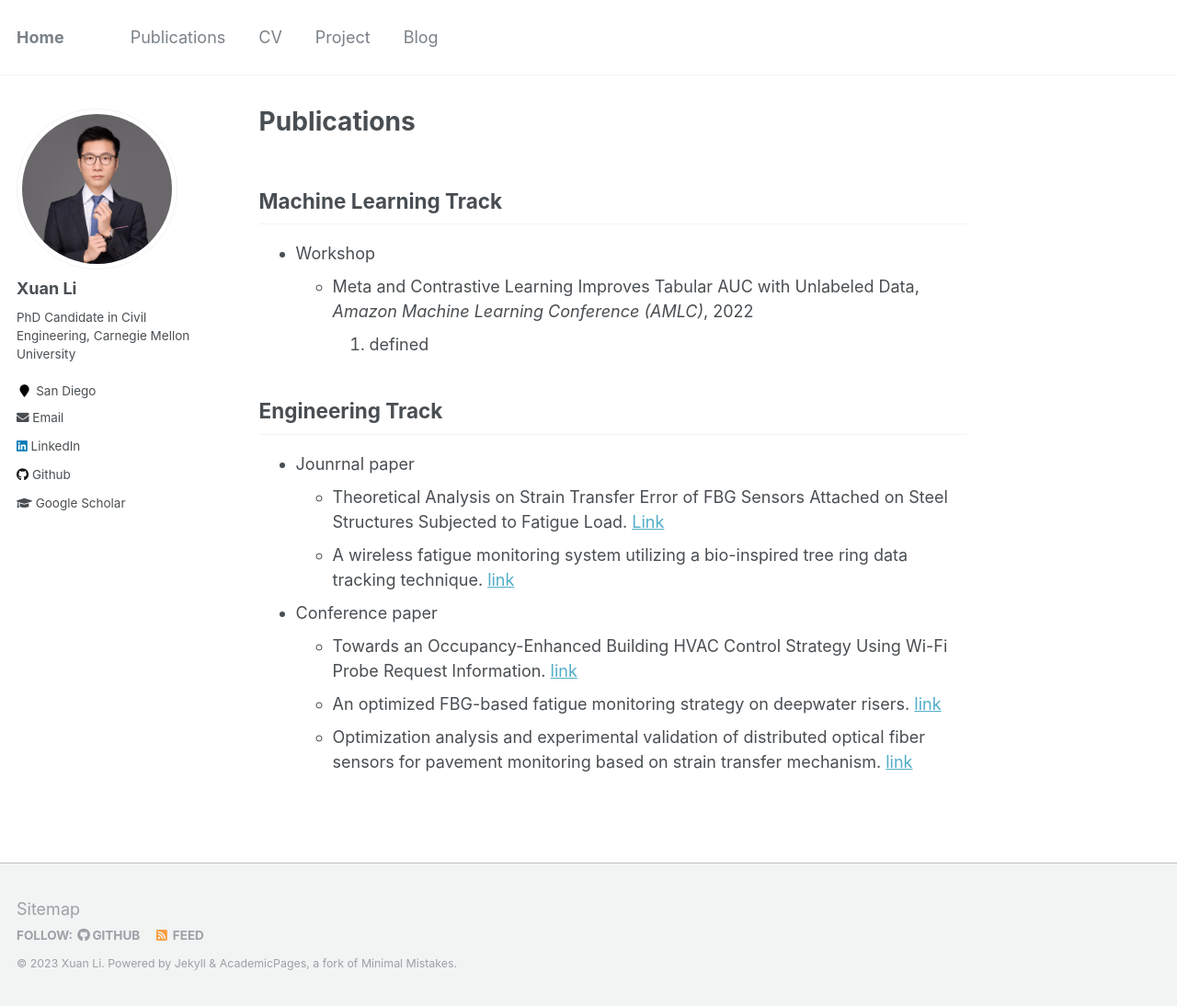
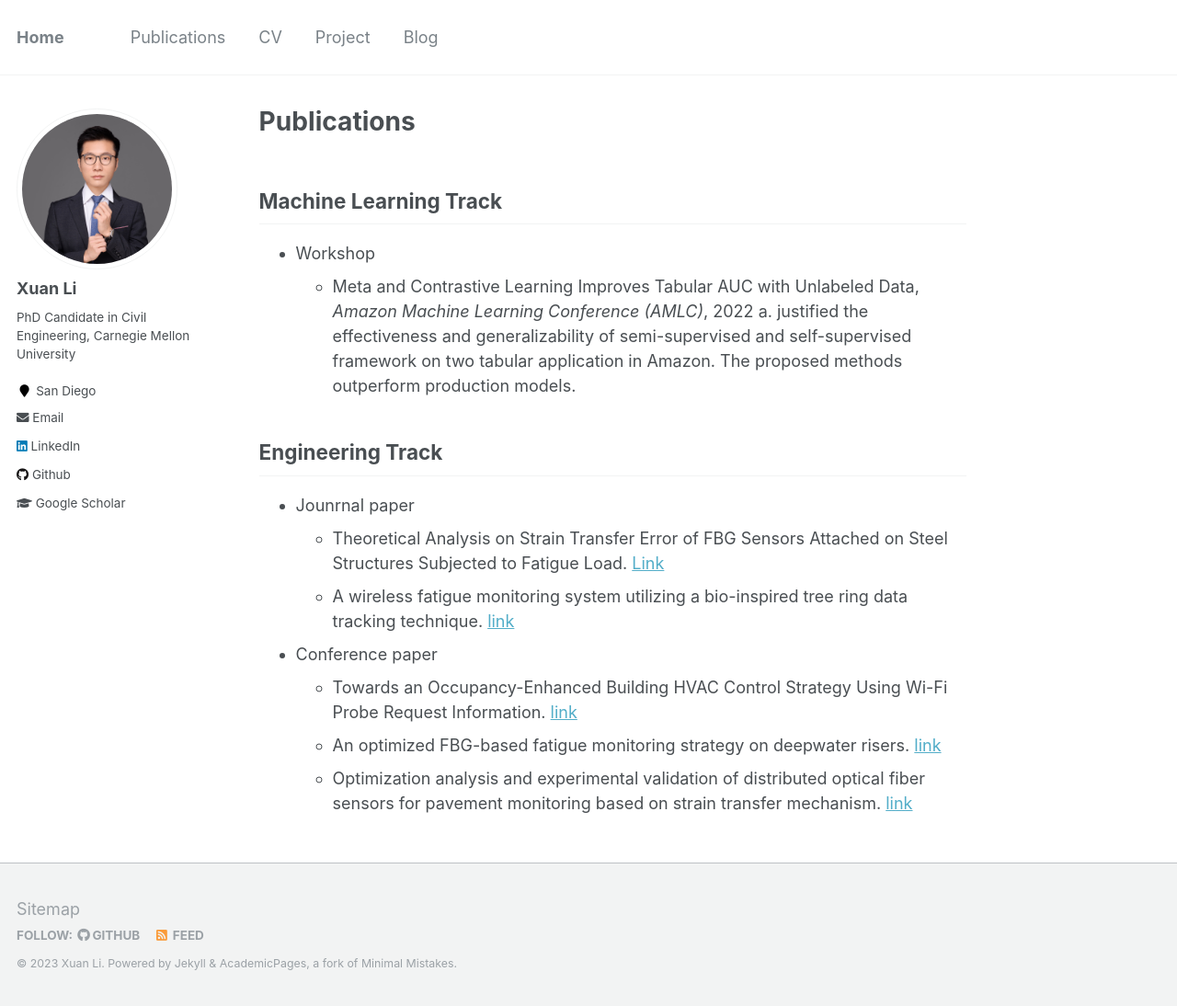
Before and after one commit to milanlx/milanlx.github.io, a Jekyll site: the page built from _pages/publication-test.md, in a window 1280 px wide and 1094 px high. Shown: the whole window at 92% size. Built offline with Jekyll 4.4.1, drawn with Linux system fonts in a browser that asks for light colours.

Commit message:
Update publication-test.md

```diff
--- a/_pages/publication-test.md
+++ b/_pages/publication-test.md
@@ -8,7 +8,7 @@ Machine Learning Track
 --------------
 * Workshop
   * Meta and Contrastive Learning Improves Tabular AUC with Unlabeled Data, *Amazon Machine Learning Conference (AMLC)*, 2022
-    1. defined
+    a. justified the effectiveness and generalizability of semi-supervised and self-supervised framework on two tabular application in Amazon. The proposed methods outperform production models.
 
 Engineering Track
 --------------
```
